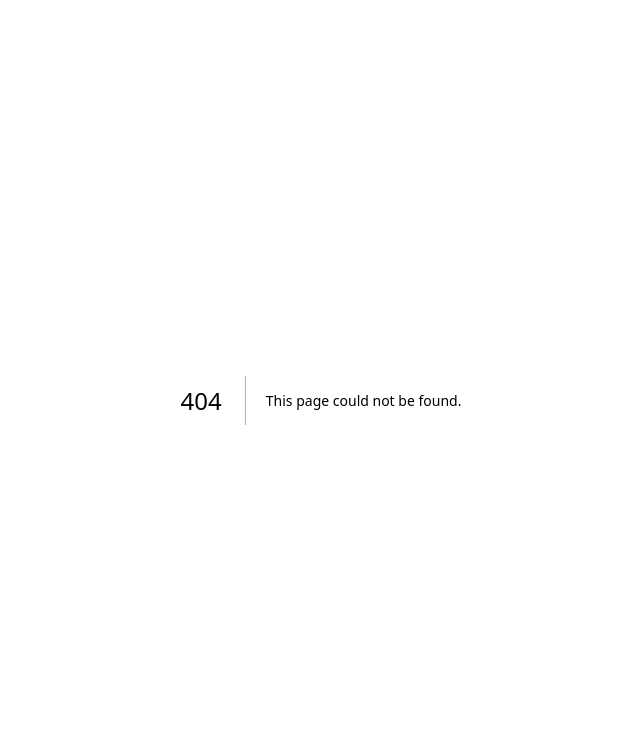
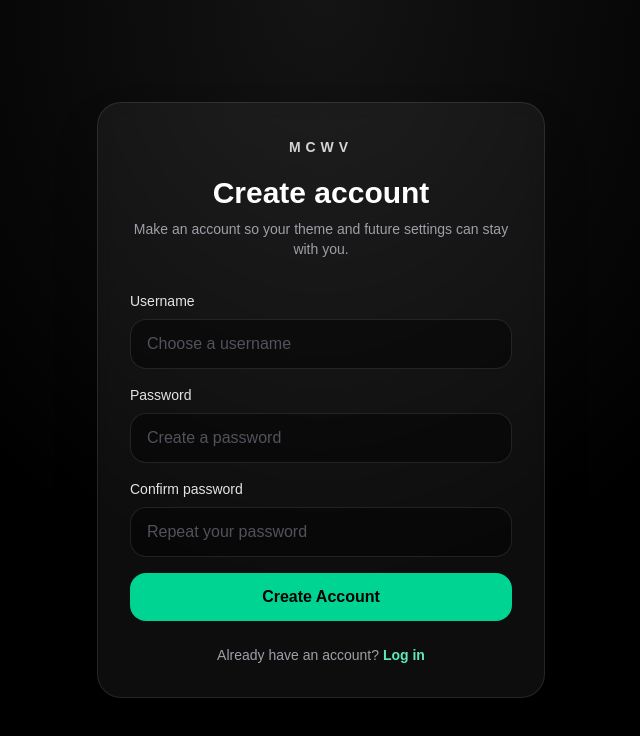
Before and after one commit to ILostMyMicrowave/mcwv-hub, a Next.js app: page /signup in a window 1280 px wide. Before the commit this address had no page. Shown: the top 736 px of the page, without its empty margins (319-959 px from the left). Built offline with nearby package versions, Linux system fonts and the light colour scheme.

Commit message:
Create page.tsx

```diff
--- /dev/null
+++ b/app/signup/page.tsx
@@ -0,0 +1,73 @@
+"use client";
+
+import Link from "next/link";
+
+export default function SignupPage() {
+  return (
+    <main className="relative min-h-screen overflow-hidden bg-black text-white">
+      <div className="absolute inset-0 bg-[radial-gradient(ellipse_at_top,_rgba(255,255,255,0.08),_transparent_55%)]" />
+      <div className="relative mx-auto flex min-h-screen max-w-6xl items-center justify-center px-4 py-10">
+        <div className="w-full max-w-md rounded-3xl border border-white/10 bg-white/5 p-8 shadow-2xl shadow-black/40 backdrop-blur">
+          <div className="mb-8 text-center">
+            <Link href="/" className="text-sm font-semibold tracking-[0.35em] text-zinc-300">
+              MCWV
+            </Link>
+            <h1 className="mt-4 text-3xl font-bold">Create account</h1>
+            <p className="mt-2 text-sm text-zinc-400">
+              Make an account so your theme and future settings can stay with you.
+            </p>
+          </div>
+
+          <form className="space-y-4">
+            <div>
+              <label className="mb-2 block text-sm font-medium text-zinc-200">
+                Username
+              </label>
+              <input
+                type="text"
+                placeholder="Choose a username"
+                className="w-full rounded-2xl border border-white/10 bg-black/40 px-4 py-3 text-white outline-none transition placeholder:text-zinc-600 focus:border-emerald-400/40"
+              />
+            </div>
+
+            <div>
+              <label className="mb-2 block text-sm font-medium text-zinc-200">
+                Password
+              </label>
+              <input
+                type="password"
+                placeholder="Create a password"
+                className="w-full rounded-2xl border border-white/10 bg-black/40 px-4 py-3 text-white outline-none transition placeholder:text-zinc-600 focus:border-emerald-400/40"
+              />
+            </div>
+
+            <div>
+              <label className="mb-2 block text-sm font-medium text-zinc-200">
+                Confirm password
+              </label>
+              <input
+                type="password"
+                placeholder="Repeat your password"
+                className="w-full rounded-2xl border border-white/10 bg-black/40 px-4 py-3 text-white outline-none transition placeholder:text-zinc-600 focus:border-emerald-400/40"
+              />
+            </div>
+
+            <button
+              type="button"
+              className="w-full rounded-2xl bg-emerald-400 px-4 py-3 font-semibold text-black transition hover:opacity-90"
+            >
+              Create Account
+            </button>
+          </form>
+
+          <p className="mt-6 text-center text-sm text-zinc-400">
+            Already have an account?{" "}
+            <Link href="/login" className="font-semibold text-emerald-300 hover:underline">
+              Log in
+            </Link>
+          </p>
+        </div>
+      </div>
+    </main>
+  );
+}
```
